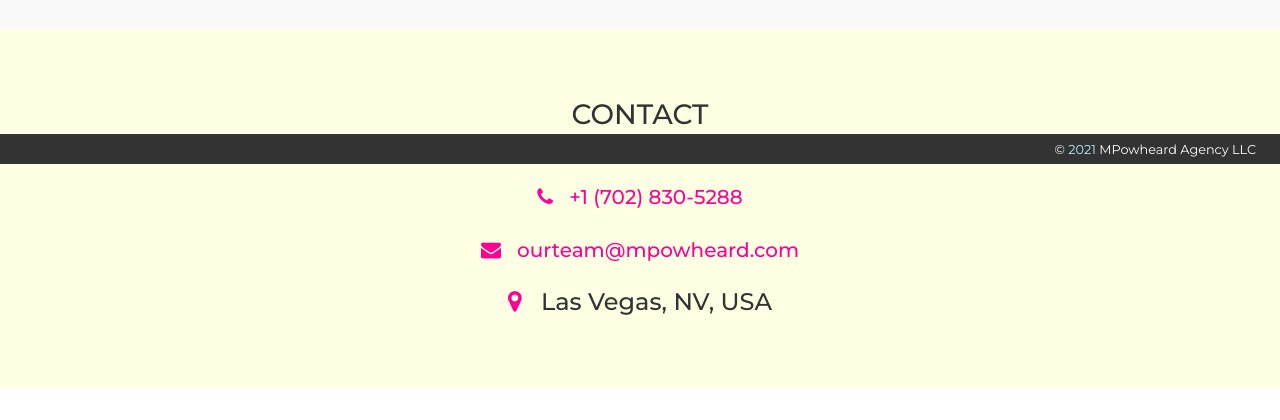
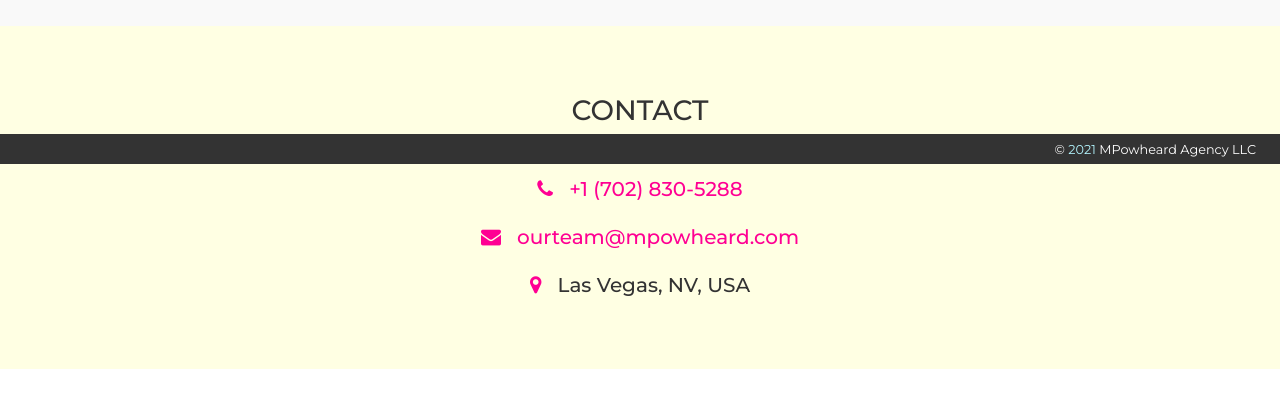
Before and after one commit to melanierosson/mpowheard, a website: page connect.html in a window 1280 px wide. Shown: the part 636-1056 px from the top of the page. Drawn offline with Linux system fonts and the light colour scheme.

Commit message:
I don't know

```diff
--- a/assets/scss/mpowheard.scss
+++ b/assets/scss/mpowheard.scss
@@ -24,7 +24,7 @@ $graylightest: #EFEFEF;
 body {
 	background-color:$white;
 	font-family: "Montserrat", "sans serif";
-	overflow-x:hidden !important;
+	overflow-x: hidden !important;
 	color:$graydarkest;
 	.hotpink {
 		color: $pink;
@@ -473,10 +473,12 @@ body {
 		font-size: 2.5rem;
 		padding: 0.625rem;
 	}
+	h4 {
+		font-size: 1.25rem;
+	}
 	h4 a.email {
 		color: $pink;
 		text-decoration:none;
-		font-size: 1.25rem;
 	}
 	h4.social a:hover,
 	h4 a.email:hover {
```
Also changed, not shown: assets/css/mpowheard.css.
